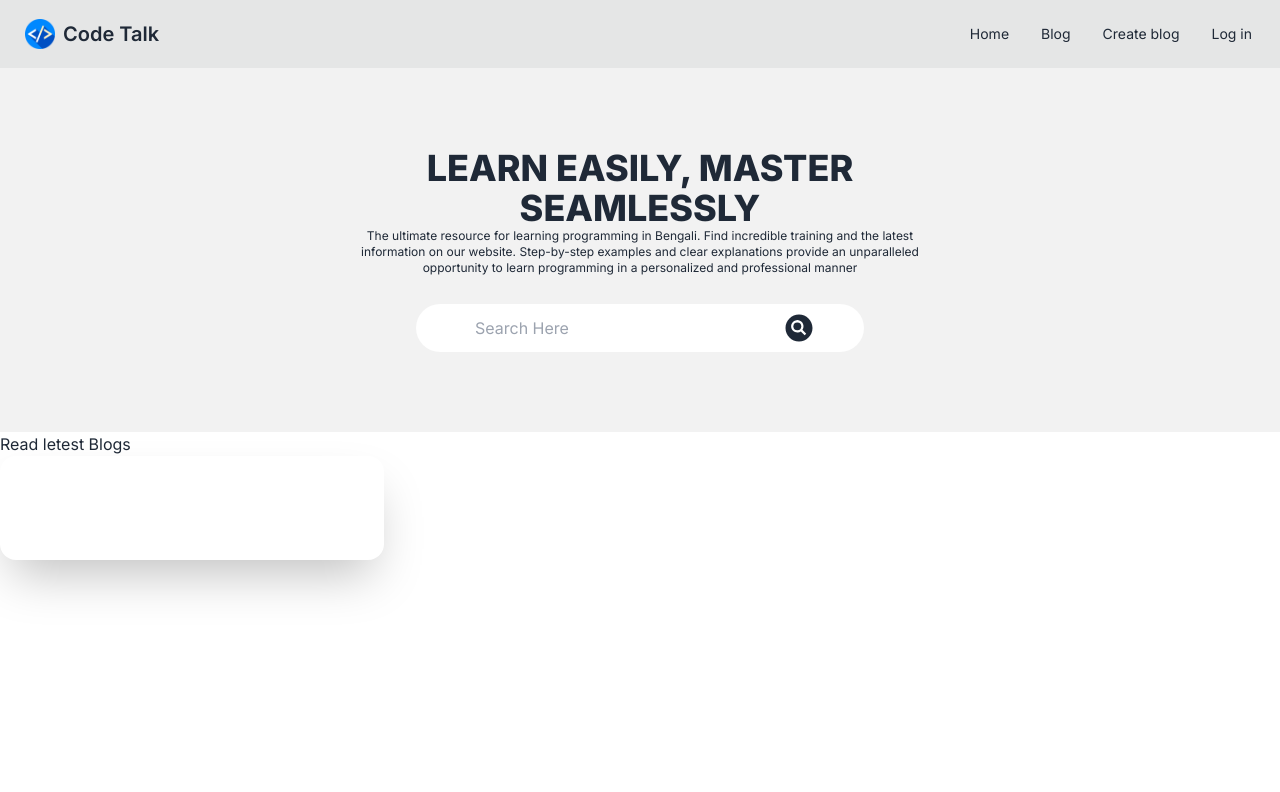
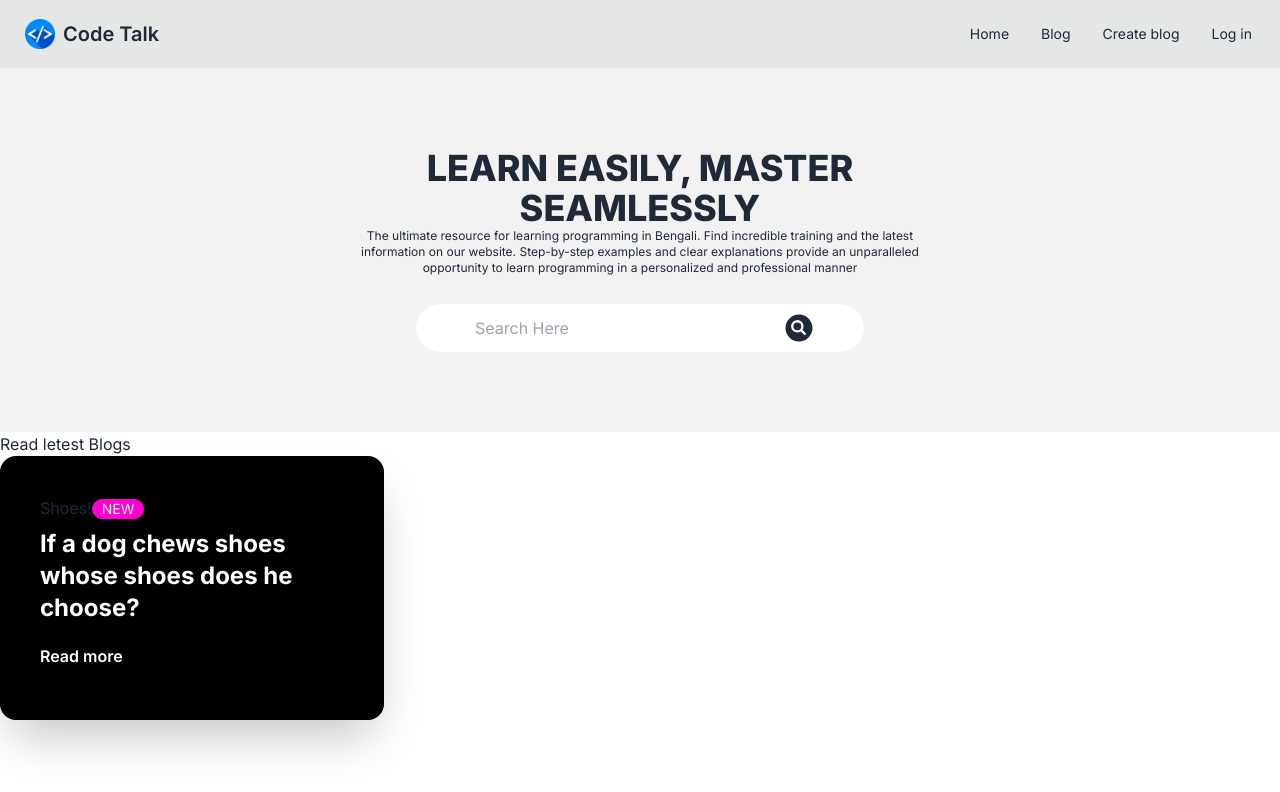
Before and after one commit to ashraf56/CodeTalk, a Next.js app: page / in a window 1280 px wide. Shown: the top 792 px of the page. Built offline with nearby package versions, Linux system fonts and the light colour scheme; no server answers.

Commit message:
error fixed

```diff
--- a/src/app/Compoent/AllBlogs/Allblogs.jsx
+++ b/src/app/Compoent/AllBlogs/Allblogs.jsx
@@ -11,11 +11,18 @@ const Allblogs = async () => {
             <div className='grid grid-cols-3'>
 
 
-                    <div className='card w-96 shadow-2xl p-2'>
-<div className='card-body'>
-<h1 className='text-white'>Author</h1>
-</div>
+                <div className='card w-96 shadow-2xl p-2 bg-black'>
+                    <div className="card-body">
+                        <h2 >
+                            Shoes!
+                            <div className="badge badge-secondary">NEW</div>
+                        </h2>
+                        <p className='text-2xl font-bold text-white'>If a dog chews shoes whose shoes does he choose?</p>
+                        <div className="card-actions justify-start my-3">
+                           <p className='text-white font-semibold '>  Read more </p>
+                        </div>
                     </div>
+                </div>
 
             </div>
         </div>
--- a/src/app/Compoent/Navbar/Navbar.jsx
+++ b/src/app/Compoent/Navbar/Navbar.jsx
@@ -28,7 +28,7 @@ const Navbar = async() => {
             <li><Link href={'/'}>Home</Link></li>
 
             <li><a> Blog </a></li>
-           {  <li><Link href={'/addblog'}>Create blog</Link></li>}
+           {  <li><Link href={'/createblog'}>Create blog</Link></li>}
            <Logoutaction></Logoutaction>
           </ul>
         </div>
--- a/src/app/addblog/page.js
+++ b/src/app/createblog/page.js
@@ -1,7 +1,7 @@
 import React from 'react';
 import Addblog from '../Compoent/Addblog/Addblog';
 
-const addBlog = () => {
+const createblog = () => {
     return (
         <div>
            <Addblog></Addblog>
@@ -9,4 +9,4 @@ const addBlog = () => {
     );
 };
 
-export default addBlog;
+export default createblog;
```
